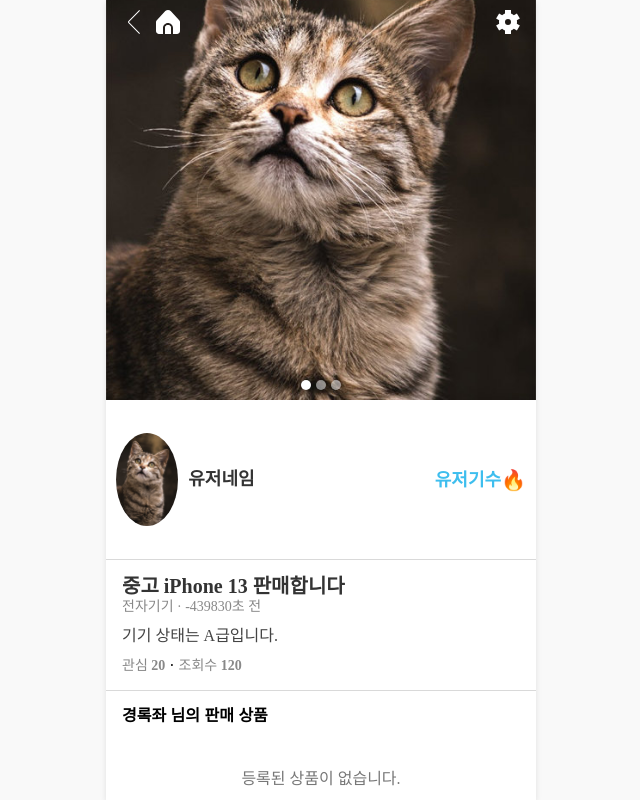
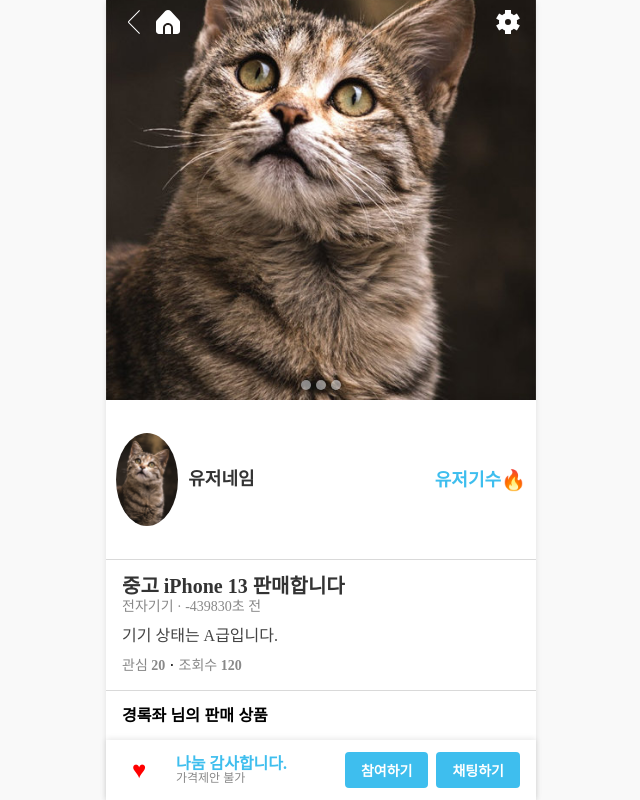
Before and after one commit to Ssadang/ssadang-frontend-pwa, a React (Create React App) app: page /trading/detail/1 in a window 1280 px wide. Shown: the whole page, without its empty margins (319-959 px from the left). Built offline with nearby package versions, Linux system fonts and the light colour scheme; some icons are missing.

Commit message:
feat: footer 추가 및 detail 페이지 디자인 완료/ footer 하트 카운트 info 조회 수 연동 완료

```diff
--- a/src/components/Trading/Detail/DetailFooter/DetailFooterComponent.jsx
+++ b/src/components/Trading/Detail/DetailFooter/DetailFooterComponent.jsx
@@ -1,7 +1,53 @@
-import React from 'react'
+import React, { useState } from "react";
+import { FooterContainer, IconSection, TextSection, Button, ButtonSection, HeartIcon } from './style.js';
 
-export default function DetailFooterComponent() {
+const DetailFooterComponent = ({ productData, onJoinClick, onChatClick, onHeartDoubleClick }) => {
+
+    const { isGame, maxParticipants, currentParticipants, price, isLiked, likes } = productData;
+
+
+
+
+    const isGameAvailable = isGame && currentParticipants < maxParticipants;
+
+    const priceText =
+        price === 0 ? "나눔 감사합니다." : `${price}원`;
+
+
+
     return (
-        <div>DetailFooterComponent</div>
-    )
-}
+        <FooterContainer>
+            {/* 하트 아이콘 */}
+            <IconSection>
+                <HeartIcon
+                    style={{ color: isLiked ? "red" : "#aaa" }} // 스타일로 직접 전달
+                    onClick={onHeartDoubleClick} // 부모로 더블클릭 이벤트 전송
+                >♥</HeartIcon>
+            </IconSection>
+
+            {/* 텍스트 섹션 */}
+            <TextSection>
+                <p className="price">{priceText}</p>
+                <p className="note">가격제안 불가</p>
+            </TextSection>
+
+            {/* 버튼 섹션 */}
+            <ButtonSection>
+                {isGameAvailable && (
+                    <Button
+                        className="join"
+                        onClick={onJoinClick}
+                        disabled={!isGameAvailable}
+                    >
+                        참여하기
+                    </Button>
+                )}
+                <Button className="chat" onClick={onChatClick}>
+                    채팅하기
+                </Button>
+            </ButtonSection>
+        </FooterContainer>
+    );
+};
+
+export default DetailFooterComponent;
--- a/src/components/Trading/Detail/DetailFooter/style.js
+++ b/src/components/Trading/Detail/DetailFooter/style.js
@@ -1 +1,84 @@
 import styled from "styled-components";
+
+// Styled Components
+export const FooterContainer = styled.div`
+    position: fixed;
+    bottom: 0;
+    width: 100%;
+    max-width: 430px; /* PWA에 맞춘 최대 너비 */
+    height: 60px; /* Footer 높이 */
+    display: flex;
+    align-items: center;
+    justify-content: space-between;
+    padding: 0 16px;
+    background-color: #fff;
+    box-shadow: 0 -1px 6px rgba(0, 0, 0, 0.1);
+    box-sizing : border-box;
+    z-index: 10;
+`;
+
+export const IconSection = styled.div`
+    display: flex;
+    align-items: center;
+`;
+
+export const HeartIcon = styled.div.attrs(() => ({
+    // DOM에 전달되지 않도록 필터링
+    "data-testid": "heart-icon",
+}))`
+    width: 24px;
+    height: 24px;
+    font-size: 24px;
+    color: ${({ isLiked }) => (isLiked ? "red" : "#aaa")}; /* 초기 색상 */
+    cursor: pointer;
+    padding : 10px;
+    transition : color 0.3s ease;
+`;
+
+export const TextSection = styled.div`
+    flex: 1; /* 남은 공간을 차지 */
+    margin-left: 10px;
+    display: flex;
+    flex-direction: column;
+    justify-content: center;
+
+    .price {
+        font-size: 16px;
+        font-weight: 900;
+        color: #3EBEEE;
+        margin: 0;
+    }
+
+    .note {
+        font-size: 12px;
+        color: #888;
+        margin: 0;
+    }
+`;
+
+export const ButtonSection = styled.div`
+    display: flex;
+    gap: 8px; /* 버튼 간 간격 */
+`;
+
+export const Button = styled.button`
+    padding: 8px 16px;
+    font-size: 14px;
+    font-weight: bold;
+    border: none;
+    border-radius: 4px;
+    cursor: pointer;
+    transition: background-color 0.3s;
+
+    &.join {
+        background-color: ${({ disabled }) =>
+        disabled ? "#ccc" : "#3EBEEE"}; /* 비활성화 색상 처리 */
+        color: ${({ disabled }) => (disabled ? "#666" : "#fff")};
+        pointer-events: ${({ disabled }) => (disabled ? "none" : "auto")};
+    }
+
+    &.chat {
+        background-color: #3EBEEE;
+        color: #fff;
+    }
+`;
--- a/src/components/Trading/Detail/DetailImage/DetailImageComponent.jsx
+++ b/src/components/Trading/Detail/DetailImage/DetailImageComponent.jsx
@@ -36,7 +36,7 @@ const DetailImageComponent = ({ images, children }) => {
             onTouchEnd={handleTouchEnd}
         >
             {/* 이미지 트랙 */}
-            <SlideTrack currentIndex={currentIndex}>
+            <SlideTrack $currentIndex={currentIndex}>
                 {images.map((src, index) => (
                     <SlideImage key={index} src={src} alt={`Slide ${index + 1}`} />
                 ))}
@@ -46,7 +46,7 @@ const DetailImageComponent = ({ images, children }) => {
             {/* 페이지네이션 */}
             <Pagination>
                 {images.map((_, index) => (
-                    <Dot key={index} isActive={index === currentIndex} />
+                    <Dot key={index} $isActive={index === currentIndex} />
                 ))}
             </Pagination>
         </SliderContainer>
--- a/src/components/Trading/Detail/DetailImage/style.js
+++ b/src/components/Trading/Detail/DetailImage/style.js
@@ -32,7 +32,9 @@ export const Pagination = styled.div`
     gap: 5px;
 `;
 
-export const Dot = styled.div`
+export const Dot = styled.div.attrs(() => ({
+    "data-testid": "styled-div", // 테스트용 속성
+}))`
     width: 10px;
     height: 10px;
     background-color: ${({ isActive }) => (isActive ? '#fff' : 'rgba(255, 255, 255, 0.5)')};
--- a/src/pages/TradingPage/Detail/TradingDetailPage.jsx
+++ b/src/pages/TradingPage/Detail/TradingDetailPage.jsx
@@ -6,6 +6,7 @@ import ProductImg from '../../../components/Trading/Detail/DetailImage/DetailIma
 import ProductInfo from '../../../components/Trading/Detail/DetailInfo/DetailInfoComponent';
 import ItemsComponent from '../../../components/Trading/Detail/DetailItemsCard/DetailItemsCardComponent';
 import ItemsBarComponent from '../../../components/Trading/Detail/DetailItemsBar/DetailItemsBarComponent';
+import DetailFooter from '../../../components/Trading/Detail/DetailFooter/DetailFooterComponent';
 import { useParams } from 'react-router-dom';
 
 function TradingDetailPage() {
@@ -20,16 +21,24 @@ function TradingDetailPage() {
     ];
 
     //내가 누른 품목의 상세페이지
-    const productData = {
+    // 초기 productData를 상태로 관리
+    const [productData, setProductData] = useState({
         id: 1,
         title: "중고 iPhone 13 판매합니다",
         category: "전자기기",
-        date: "2024-12-21T09:00:00Z", // ISO 8601 형식 (UTC 기준 시간)
+        location: "부울경",
+        price: 0,
+        date: "2024-12-21T09:00:00Z",
         description: "기기 상태는 A급입니다.",
-        likes: 20,
+        isLiked: true, // 좋아요 여부
+        likes: 20, // 관심 수
         views: 120,
+        isGame: true,
+        maxParticipants: 3,
+        currentParticipants: 2,
         username: "경록좌",
-    };
+    });
+
 
     // axios user의 판매목록
     const UserProductData = [
@@ -51,6 +60,23 @@ function TradingDetailPage() {
 
     const [isScrolled, setIsScrolled] = useState(false);
 
+    const handleJoinClick = () => {
+        console.log("참여하기 버튼 클릭");
+    };
+
+    const handleChatClick = () => {
+        console.log("채팅하기 버튼 클릭");
+    };
+
+    // 하트 클릭 핸들러
+    const handleHeartClick = () => {
+        setProductData((prevData) => ({
+            ...prevData,
+            isLiked: !prevData.isLiked, // 좋아요 여부 토글
+            likes: prevData.isLiked ? prevData.likes - 1 : prevData.likes + 1, // 관심 수 업데이트
+        }));
+    };
+
     useEffect(() => {
 
         const handleScroll = () => {
@@ -70,7 +96,7 @@ function TradingDetailPage() {
         <div className="page-container"> {/* 최상위 컨테이너 */}
             <div className="container-detail">
 
-                <NavBar isScrolled={isScrolled} />
+                <NavBar $isScrolled={isScrolled} />
                 <ProductImg images={img} />
 
                 <UserBar />
@@ -81,6 +107,12 @@ function TradingDetailPage() {
                 <ItemsComponent items={UserProductData} />
                 <ItemsBarComponent />
                 <ItemsComponent items={SameCategoryItems} />
+                <DetailFooter
+                    productData={productData}
+                    onJoinClick={handleJoinClick}
+                    onChatClick={handleChatClick}
+                    onHeartDoubleClick={handleHeartClick}
+                />
             </div>
 
         </div>
```
